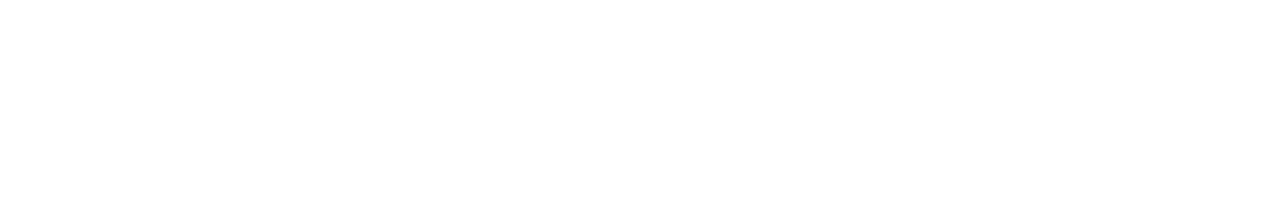
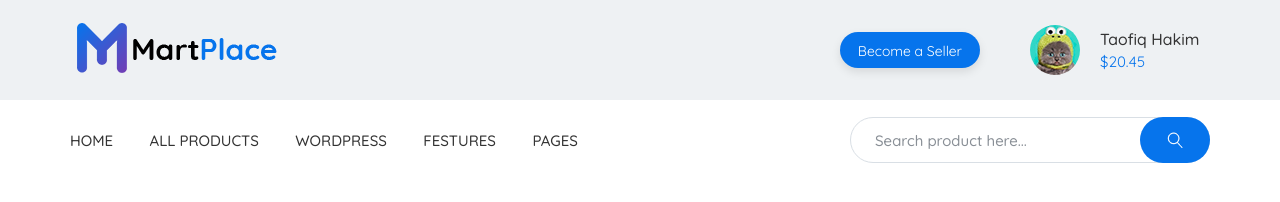
Before and after one commit to dimati10/martplace, a website: page app/index.html in a window 1280 px wide. Drawn offline with nearby package versions, Linux system fonts and the light colour scheme; files that its build step writes are made by us from their sources.

Commit message:
added header

```diff
--- a/app/index.html
+++ b/app/index.html
@@ -1,18 +1,69 @@
 <!DOCTYPE html>
 <html lang="en">
+
 <head>
     <meta charset="UTF-8">
     <meta name="viewport" content="width=device-width, initial-scale=1.0">
-    <title>Document</title>
+    <title>Martplace</title>
     <link rel="stylesheet" href="css/libs.min.css">
     <link rel="stylesheet" href="css/style.min.css">
 </head>
+
 <body>
-
+    <header class="header">
+        <div class="header__top">
+            <div class="container">
+                <div class="header__top-inner">
+                    <div class="header__logo">
+                        <a href="#">
+                            <img src="images/logo.png" alt="">
+                        </a>
+                    </div>
+                    <div class="header__box">
+                        <a class="header__btn" href="#">Become a Seller</a>
+                        <a class="notification" href="#"></a>
+                        <a class="message" href="#"></a>
+                        <a class="basket" href="#"></a>
+                        <a class="header__avatar" href="#">
+                            <img src="images/content/user.jpg" alt="">
+                        </a>
+                        <div class="header__info">
+                            <a class="header__info-name" href="#">Taofiq Hakim</a>
+                            <a class="header__info-balance" href="#">$20.45</a>
+                        </div>
+                    </div>
+                </div>
+            </div>
+        </div>
+        <div class="subheader">
+            <div class="container">
+                <div class="subheader__inner">
+                    <nav class="menu">
+                        <ul class="menu__list">
+                            <li><a href="#">HOME</a></li>
+                            <li><a href="#">all products</a></li>
+                            <li><a href="#">wordpress</a></li>
+                            <li><a href="#">festures</a></li>
+                            <li><a href="#">Pages</a></li>
+                        </ul>
+                    </nav>
+                    <div class="subheader__search">
+                        <form>
+                            <input type="text" placeholder="Search product here..." required>
+                            <button type="submit">
+                                <img src="images/icons/search.png" alt="">
+                            </button>
+                        </form>
+                    </div>
+                </div>
+            </div>
+        </div>
+    </header>
 
 
     <script src="https://ajax.googleapis.com/ajax/libs/jquery/3.5.1/jquery.min.js"></script>
     <script src="js/libs.min.js"></script>
-    <script src="js/main.min.js"></script>
+    <script src="js/main.js"></script>
 </body>
+
 </html>
--- /dev/null
+++ b/app/scss/_fonts.scss
@@ -0,0 +1,21 @@
+@font-face {
+    font-family: 'Quicksand';
+    src: url('../fonts/Quicksand-Regular.woff2') format('woff2'),
+         url('../fonts/Quicksand-Regular.woff') format('woff');
+    font-weight: 400;
+    font-display: swap;
+}
+@font-face {
+    font-family: 'Quicksand';
+    src: url('../fonts/Quicksand-Medium.woff2') format('woff2'),
+         url('../fonts/Quicksand-Medium.woff') format('woff');
+    font-weight: 500;
+    font-display: swap;
+}
+@font-face {
+    font-family: 'Quicksand';
+    src: url('../fonts/Quicksand-Bold.woff2') format('woff2'),
+         url('../fonts/Quicksand-Bold.woff') format('woff');
+    font-weight: 700;
+    font-display: swap;
+}
--- /dev/null
+++ b/app/scss/_global.scss
@@ -0,0 +1,25 @@
+html {
+    box-sizing: border-box;
+}
+*, *::before, *::after {
+    box-sizing: inherit;
+}
+a {
+    display: inline-block;
+    text-decoration: none;
+}
+ul, li {
+    margin: 0;
+    padding: 0;
+    list-style: none;
+}
+body {
+    font-family: 'Quicksand', sans-serif;
+    font-weight: 400;
+    font-size: 16px;
+}
+.container {
+    max-width: 1170px;
+    margin: 0 auto;
+    padding: 0 15px;
+}
--- /dev/null
+++ b/app/scss/_vars.scss
@@ -0,0 +1,3 @@
+$bg: #eef1f3;
+$link: #333333;
+$blue: #0674ec;
--- a/app/scss/style.scss
+++ b/app/scss/style.scss
@@ -1,9 +1,108 @@
-html {
-    box-sizing: border-box;
+@import 'vars';
+@import 'global';
+@import 'fonts';
+
+//start header
+
+.header__top {
+    background-color: $bg;
 }
-*, *::before, *::after {
-    box-sizing: inherit;
+.header__top-inner {
+    display: flex;
+    justify-content: space-between;
+    align-items: center;
+    height: 100px;
+    padding-left: 7px;
 }
-.box {
+.header__box {
     display: flex;
+    align-items: center;
 }
+.header__btn {
+    font-size: 14px;
+    color: #fff;
+    background-color: $blue;
+    padding: 11px 18px 9px 18px;
+    border-radius: 18px;
+    margin-right: 50px;
+    box-shadow: 0px 4px 10px 0px rgba(0, 0, 0, 0.1);
+}
+.header__avatar {
+    margin-right: 20px;
+    img{
+        display: block;
+        width: 50px;
+        height: 50px;
+        border-radius: 50%;
+        object-fit: cover;
+    }
+}
+.header__info {
+    max-width: 110px;
+    line-height: 22px;
+    &-name{
+        font-weight: 500;
+        color: $link;
+    }
+    &-balance {
+        font-size: 15px;
+        font-weight: 400;
+        color: $blue;
+    }
+}
+.subheader__inner {
+    height: 80px;
+    display: flex;
+    justify-content: space-between;
+    align-items: center;
+}
+.menu__list {
+    li {
+        display: inline-block;
+        & + li {
+            margin-left: 32px;
+        }
+    }
+    a {
+        text-transform: uppercase;
+        font-size: 15px;
+        font-weight: 500;
+        color: $link;
+    }
+}
+.subheader__search {
+    form {
+        position: relative;
+        input {
+            display: block;
+            width: 360px;
+            height: 46px;
+            border-radius: 23px;
+            border: 1px solid #d9dfe5;
+            font-size: 15px;
+            padding-left: 24px;
+            padding-right: 80px;
+            outline: none;
+            &::placeholder {
+                color: #898f96;
+                font-weight: 500;
+            }
+        }
+    }
+    button {
+        position: absolute;
+        top: 0;
+        right: 0;
+        height: 100%;
+        border: none;
+        border-radius: 23px;
+        background-color: $blue;
+        padding: 0 27px;
+        cursor: pointer;
+        outline: none;
+        img {
+            transform: translateY(2px);
+        }
+
+    }
+}
```
Also changed, not shown: app/fonts/Quicksand-Bold.woff (added), app/fonts/Quicksand-Bold.woff2 (added), app/fonts/Quicksand-Medium.woff (added), app/fonts/Quicksand-Medium.woff2 (added), app/fonts/Quicksand-Regular.woff (added), app/fonts/Quicksand-Regular.woff2 (added), app/images/content/preview-1.jpg (added), app/images/content/user.jpg (added), app/images/icons/search.png (added), app/images/logo.png (added).
